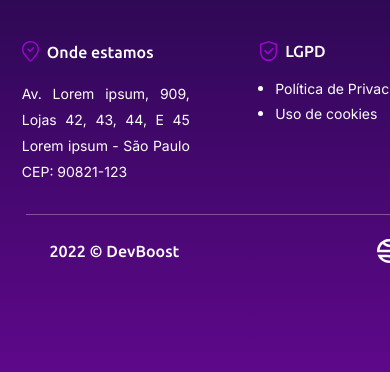
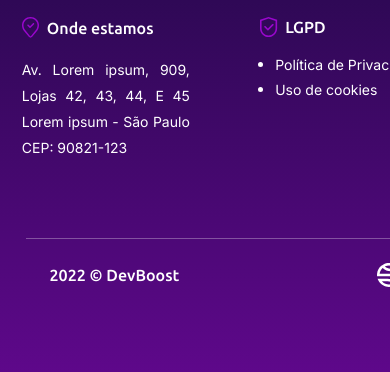
Before and after one commit to WellingtonNadson1/LandingPage, a website built with Vite: page index.html in a window 390 px wide. Shown: the part 4339-4711 px from the top of the page. Built offline with nearby package versions, Linux system fonts and the light colour scheme.

Commit message:
Test for width layout mobile

```diff
--- a/assets/css/elements/base.css
+++ b/assets/css/elements/base.css
@@ -538,7 +538,7 @@ footer{
 
 /* Responsividade  */
 
-@media (max-width: 480px){
+@media (max-width: 768px){
 
     .top{
         margin-bottom: 3.4rem;
@@ -760,7 +760,7 @@ footer{
     }
 
     .fuul-footer{
-        margin-top: 2rem;
+        margin-top: 5rem;
         margin-left: 0rem;
         margin-right: 0rem;
         width: 78%;
--- a/components/menu-Mobile/style.css
+++ b/components/menu-Mobile/style.css
@@ -10,7 +10,7 @@
     margin: 8px;
 }
 
-@media (max-width: 480px){
+@media (max-width: 768px){
 
     .top > img:nth-child(1){
         position: absolute;
```
